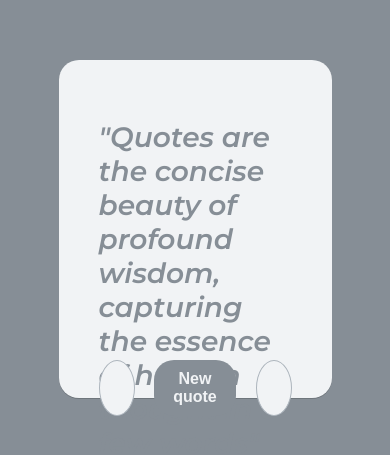
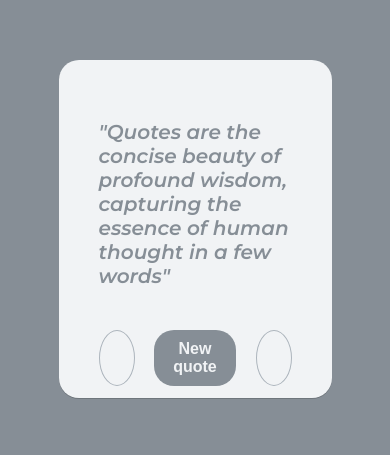
Before and after one commit to Karo1808/quote.me, a React (Vite) app: page / in a window 390 px wide. Shown: the part 193-648 px from the top of the page. Built offline with nearby package versions, Linux system fonts and the light colour scheme; some icons are missing.

Commit message:
Fixed mobile responsivness

```diff
--- a/src/global.css
+++ b/src/global.css
@@ -33,7 +33,7 @@ html {
   font-family: "Montserrat", sans-serif;
   font-style: italic;
   font-weight: 600;
-  height: 18rem;
+  height: 15rem;
 }
 
 .btn-quote,
@@ -131,4 +131,7 @@ html {
   .main {
     width: 70vw;
   }
+  .quote {
+    font-size: 2rem;
+  }
 }
```
